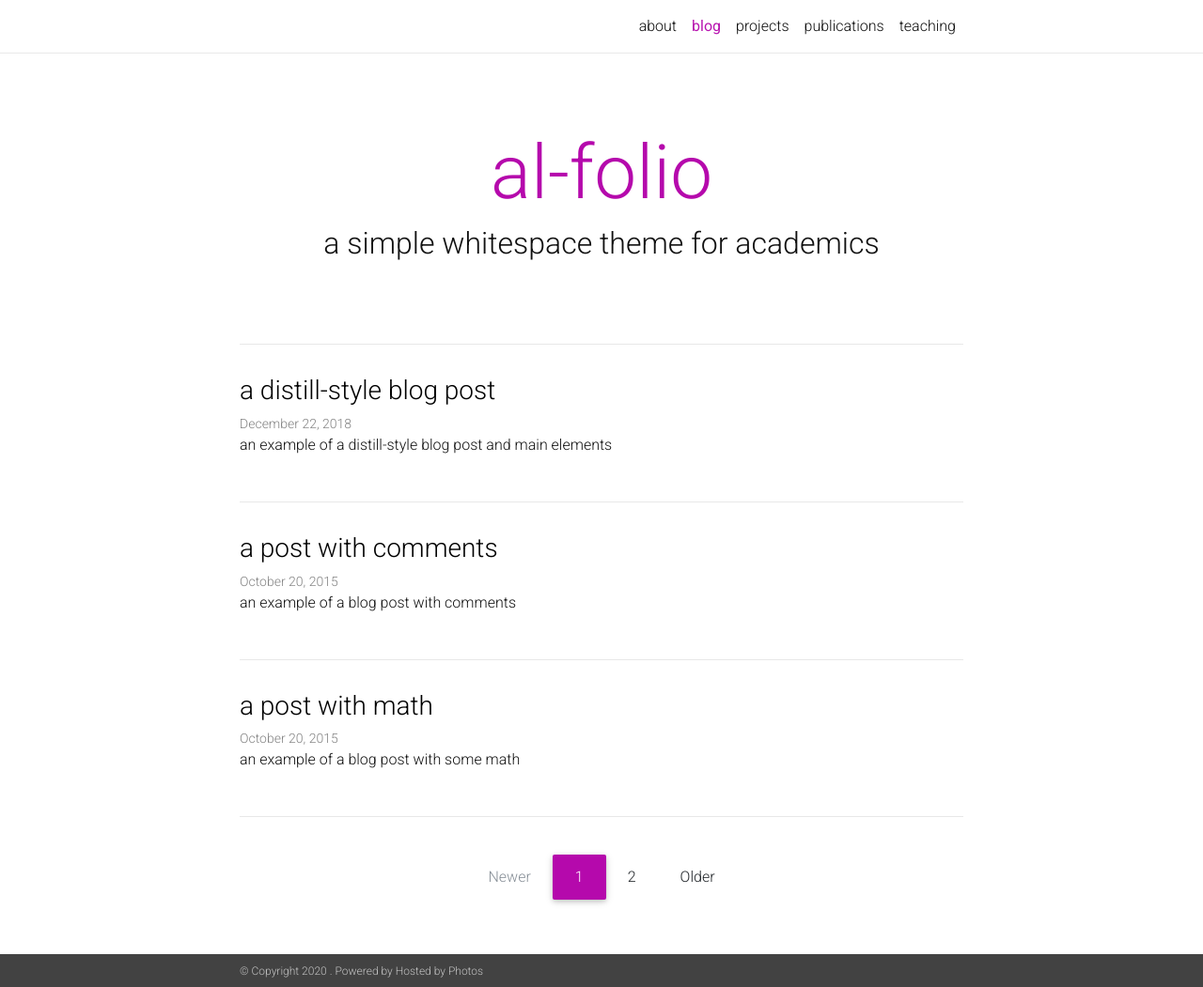
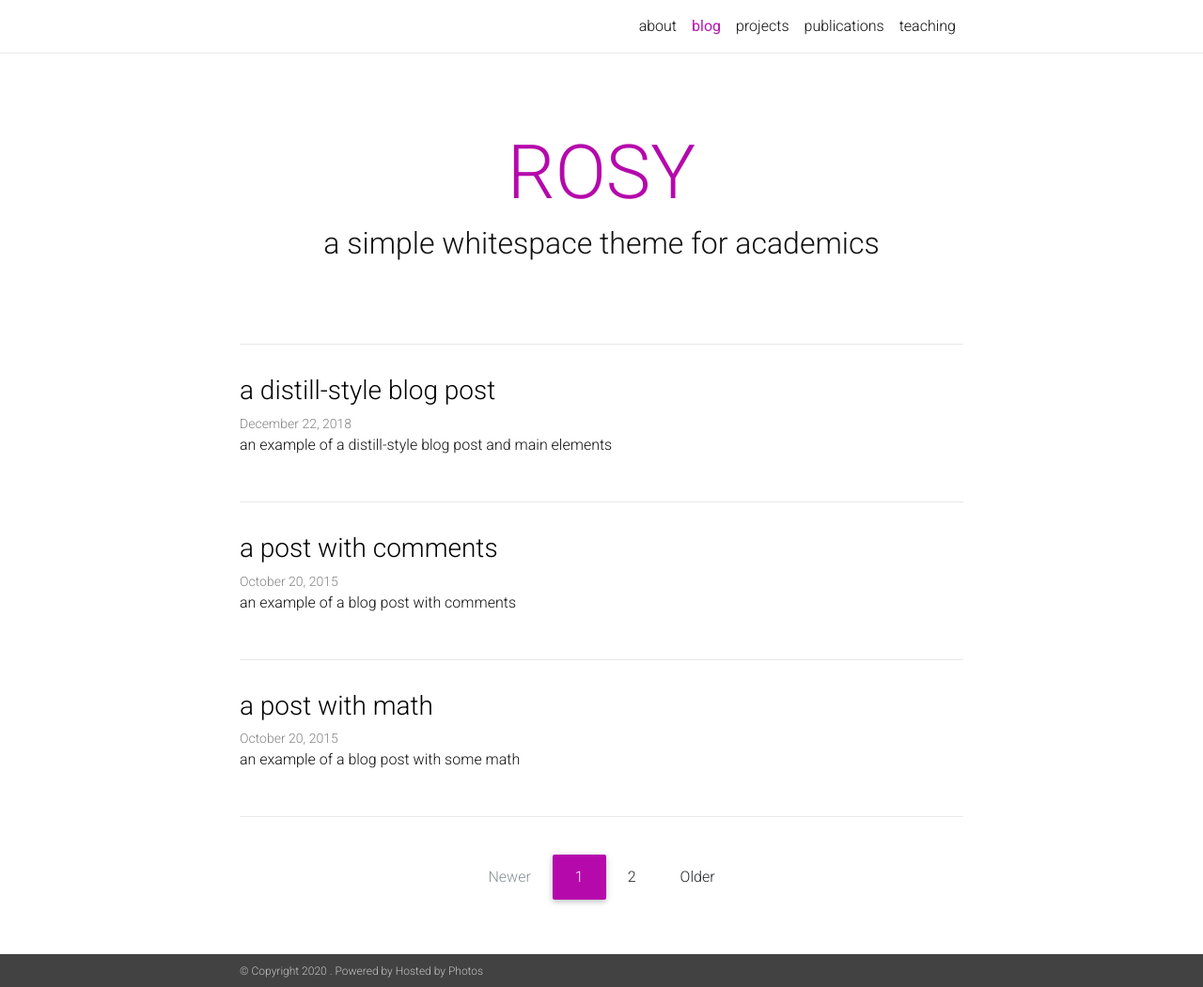
Before and after one commit to 12530/ROSY0, a Jekyll site: the page built from blog/index.html, in a window 1280 px wide and 1051 px high. Shown: the whole window at 94% size. Built offline with Jekyll 4.4.1, drawn with Linux system fonts in a browser that asks for light colours; nearby versions of some CDN libraries; the list of posts is cut into pages by our own code; a style sheet for code colours, icons or effects is not loaded.

Commit message:
Update _config.yml

```diff
--- a/_config.yml
+++ b/_config.yml
@@ -57,7 +57,7 @@ google_analytics: UA-XXXXXXXXX # out your google-analytics code
 # Blog
 # -----------------------------------------------------------------------------
 
-blog_name: al-folio  # your blog must have a name for it to show up in the nav bar
+blog_name: ROSY  # your blog must have a name for it to show up in the nav bar
 blog_description: a simple whitespace theme for academics
 permalink: /blog/:year/:title/
 
@@ -66,7 +66,7 @@ pagination:
   enabled: true
 
 # Comments
-disqus_shortname: al-folio # put your disqus shortname
+disqus_shortname: ROSY # put your disqus shortname
 
 # -----------------------------------------------------------------------------
 # Collections
```
